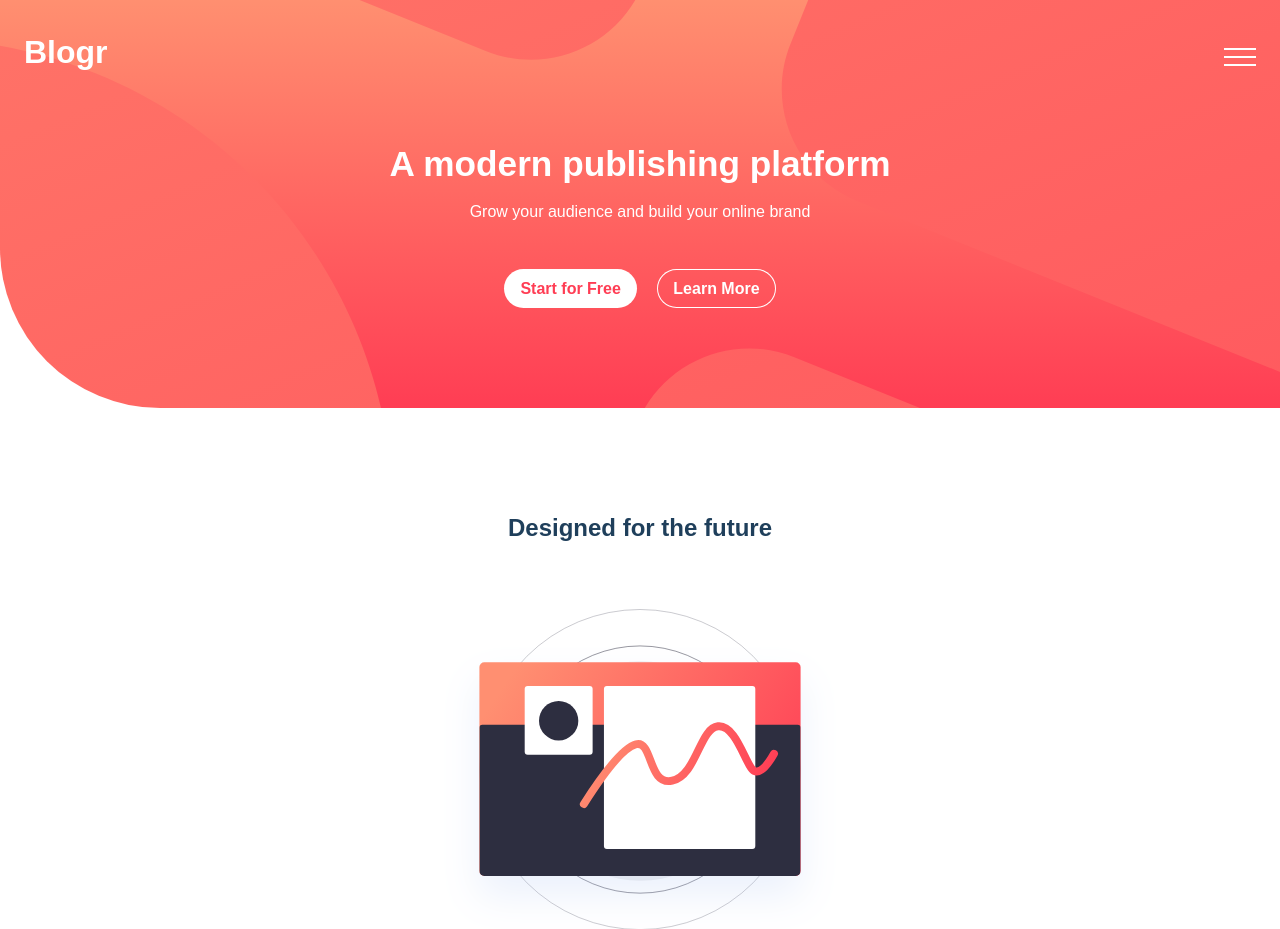
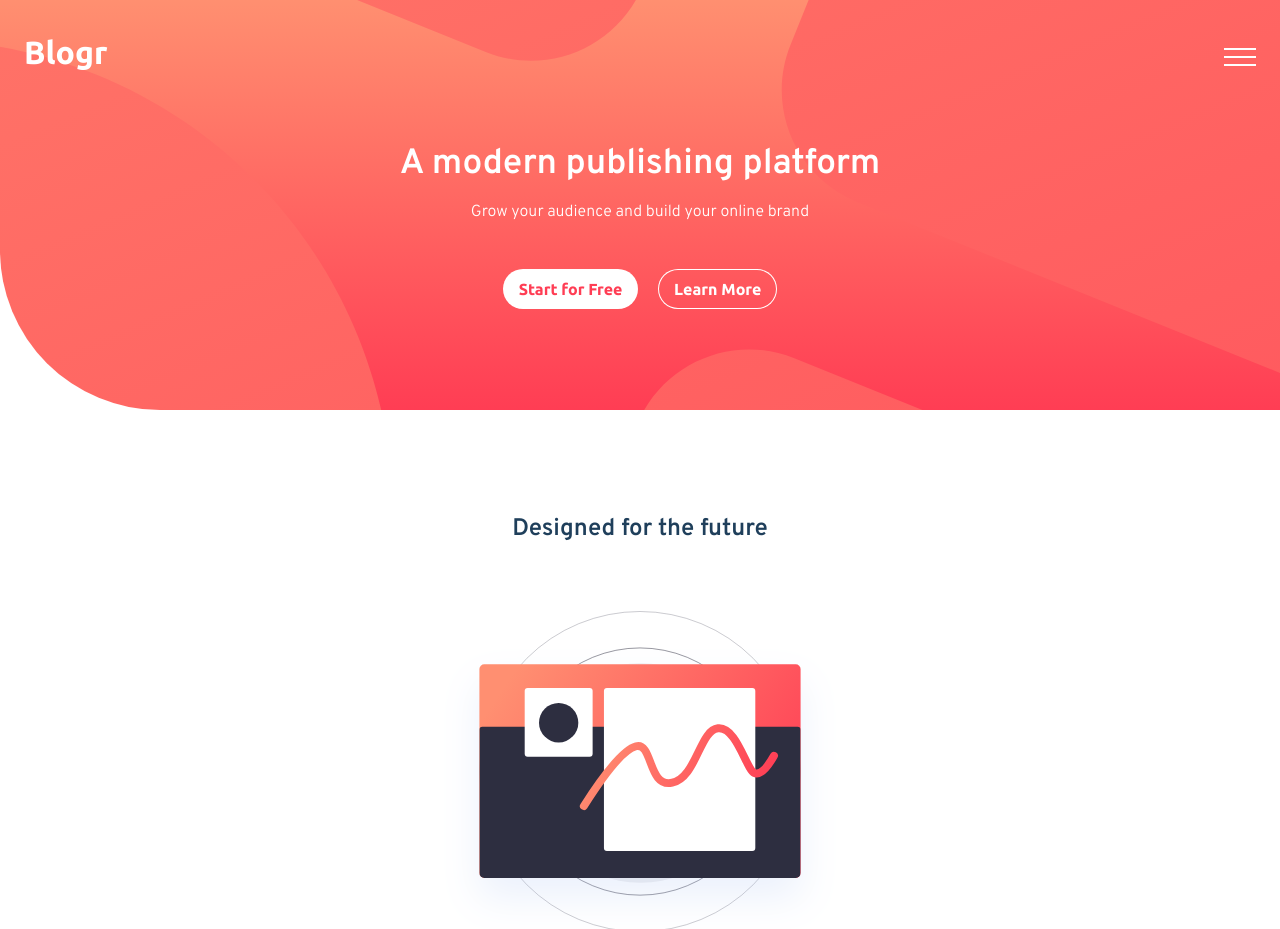
Before and after one commit to AngryMorrocoy/blogr-landing-page, a plain HTML site: page index.html in a window 1280 px wide. Shown: the top 929 px of the page. Drawn offline with Linux system fonts and the light colour scheme.

Commit message:
Uncommented the google font links :v

```diff
--- a/index.html
+++ b/index.html
@@ -6,8 +6,8 @@
 
   <link rel="icon" type="image/png" sizes="32x32" href="./images/favicon-32x32.png">
   <!-- Google fonts -->
-  <!-- <link rel="preconnect" href="https://fonts.gstatic.com"> -->
-  <!-- <link href="https://fonts.googleapis.com/css2?family=Overpass:wght@300;600&family=Ubuntu:wght@400;500;700&display=swap" rel="stylesheet"> -->
+  <link rel="preconnect" href="https://fonts.gstatic.com">
+  <link href="https://fonts.googleapis.com/css2?family=Overpass:wght@300;600&family=Ubuntu:wght@400;500;700&display=swap" rel="stylesheet">
   <!-- ############ -->
   <link rel="stylesheet" href="styles.css">
   <script src="index.js"></script>
```
